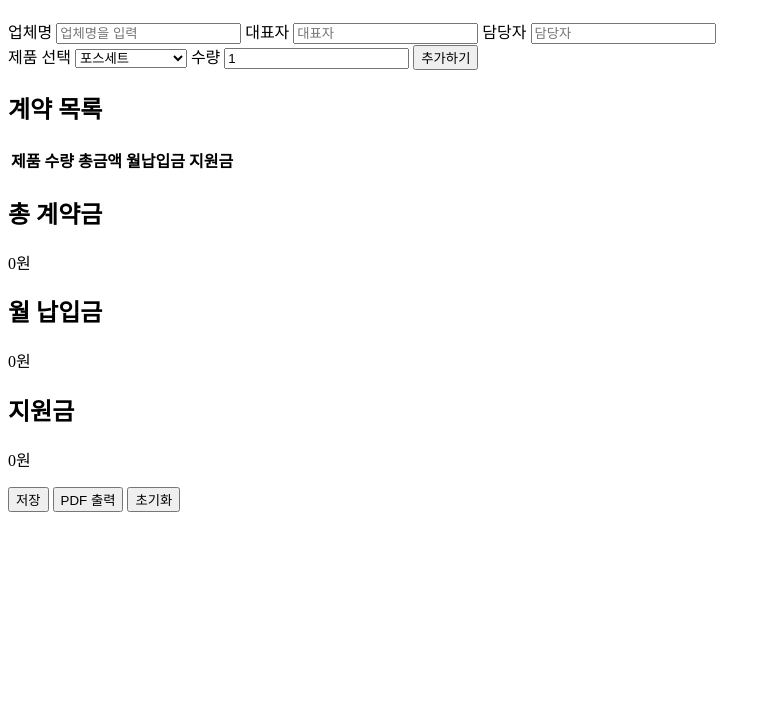
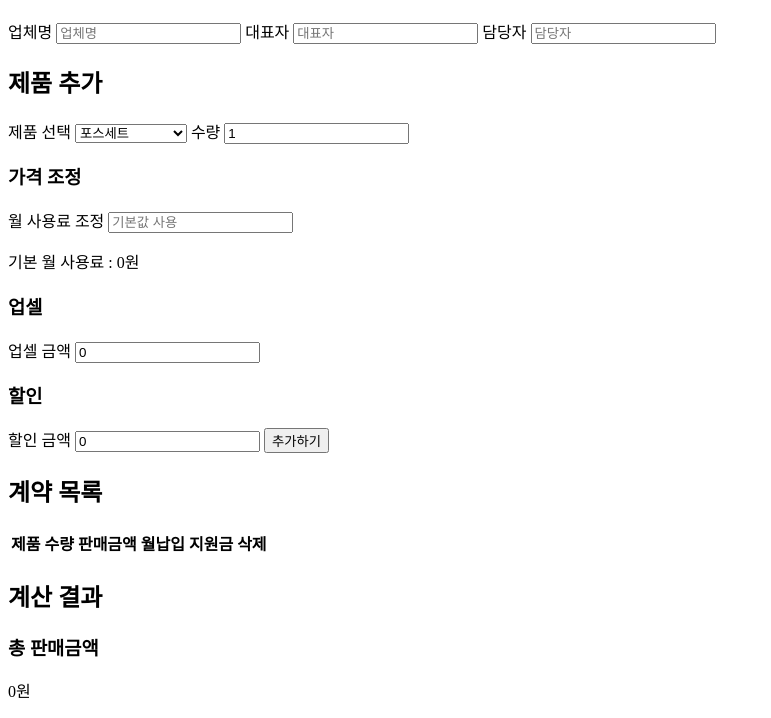
Before and after one commit to wababa0304-lgtm/EOS-, a plain HTML site: page index.html in a window 1280 px wide. Shown: the part 70-788 px from the top of the page, without its empty margins (0-771 px from the left). Drawn offline with Linux system fonts and the light colour scheme.

Commit message:
Update index.html

```diff
--- a/index.html
+++ b/index.html
@@ -1,38 +1,62 @@
 <!DOCTYPE html>
 <html lang="ko">
+
 <head>
+
 <meta charset="UTF-8">
 <meta name="viewport" content="width=device-width, initial-scale=1.0">
+
 <title>EOS 계약계산기</title>
 
 <link rel="stylesheet" href="style.css">
+
 </head>
+
 
 <body>
 
+
 <div class="container">
+
 
 <h1>EOS 계약계산기</h1>
 
+
+
 <div class="card">
 
+
 <label>업체명</label>
-<input id="company" type="text" placeholder="업체명을 입력">
+
+<input id="company" type="text" placeholder="업체명">
+
 
 <label>대표자</label>
+
 <input id="owner" type="text" placeholder="대표자">
 
+
 <label>담당자</label>
+
 <input id="manager" type="text" placeholder="담당자">
+
 
 </div>
 
+
+
+
 <div class="card">
+
+
+<h2>제품 추가</h2>
+
 
 <label>제품 선택</label>
 
-<select id="productSelect">
-</select>
+<select id="productSelect"></select>
+
+
 
 <label>수량</label>
 
@@ -42,19 +66,88 @@ type="number"
 value="1"
 min="1">
 
+
+
+
+
+<h3>가격 조정</h3>
+
+
+<label>
+월 사용료 조정
+</label>
+
+<input
+id="customPrice"
+type="number"
+placeholder="기본값 사용">
+
+
+<p>
+기본 월 사용료 :
+<span id="originPrice">0원</span>
+</p>
+
+
+
+
+
+<h3>업셀</h3>
+
+
+<label>
+업셀 금액
+</label>
+
+
+<input
+id="upsell"
+type="number"
+value="0"
+placeholder="추가 금액">
+
+
+
+
+<h3>할인</h3>
+
+
+<label>
+할인 금액
+</label>
+
+
+<input
+id="discount"
+type="number"
+value="0"
+placeholder="할인 금액">
+
+
+
+
+
 <button id="addBtn">
 
 추가하기
 
 </button>
 
+
 </div>
+
+
+
+
 
 <div class="card">
 
+
 <h2>계약 목록</h2>
 
+
 <table>
+
 
 <thead>
 
@@ -64,92 +157,106 @@ min="1">
 
 <th>수량</th>
 
-<th>총금액</th>
+<th>판매금액</th>
 
-<th>월납입금</th>
+<th>월납입</th>
 
 <th>지원금</th>
 
-<th></th>
+<th>삭제</th>
+
 
 </tr>
 
+
 </thead>
+
 
 <tbody id="contractList">
 
+
 </tbody>
+
 
 </table>
 
+
 </div>
+
+
+
+
+
+
 
 <div class="card">
 
-<h2>
 
-총 계약금
+<h2>계산 결과</h2>
 
-</h2>
+
+<h3>총 판매금액</h3>
 
 <p id="totalPrice">
-
 0원
-
 </p>
 
-<h2>
 
-월 납입금
 
-</h2>
+<h3>총 월 납입금</h3>
 
 <p id="monthlyPayment">
-
 0원
-
 </p>
 
-<h2>
 
-지원금
 
-</h2>
+<h3>총 지원금</h3>
 
 <p id="supportMoney">
+0원
+</p>
 
-0원
 
-</p>
 
 </div>
 
+
+
+
+
 <div class="buttons">
 
+
 <button id="saveBtn">
-
 저장
-
 </button>
 
+
 <button id="pdfBtn">
-
 PDF 출력
-
 </button>
 
+
 <button id="resetBtn">
+초기화
+</button>
 
-초기화
-
-</button>
 
 </div>
 
+
+
 </div>
 
+
+
+
 <script src="products.js"></script>
+
 <script src="script.js"></script>
 
+
 </body>
+
 </html>
```
